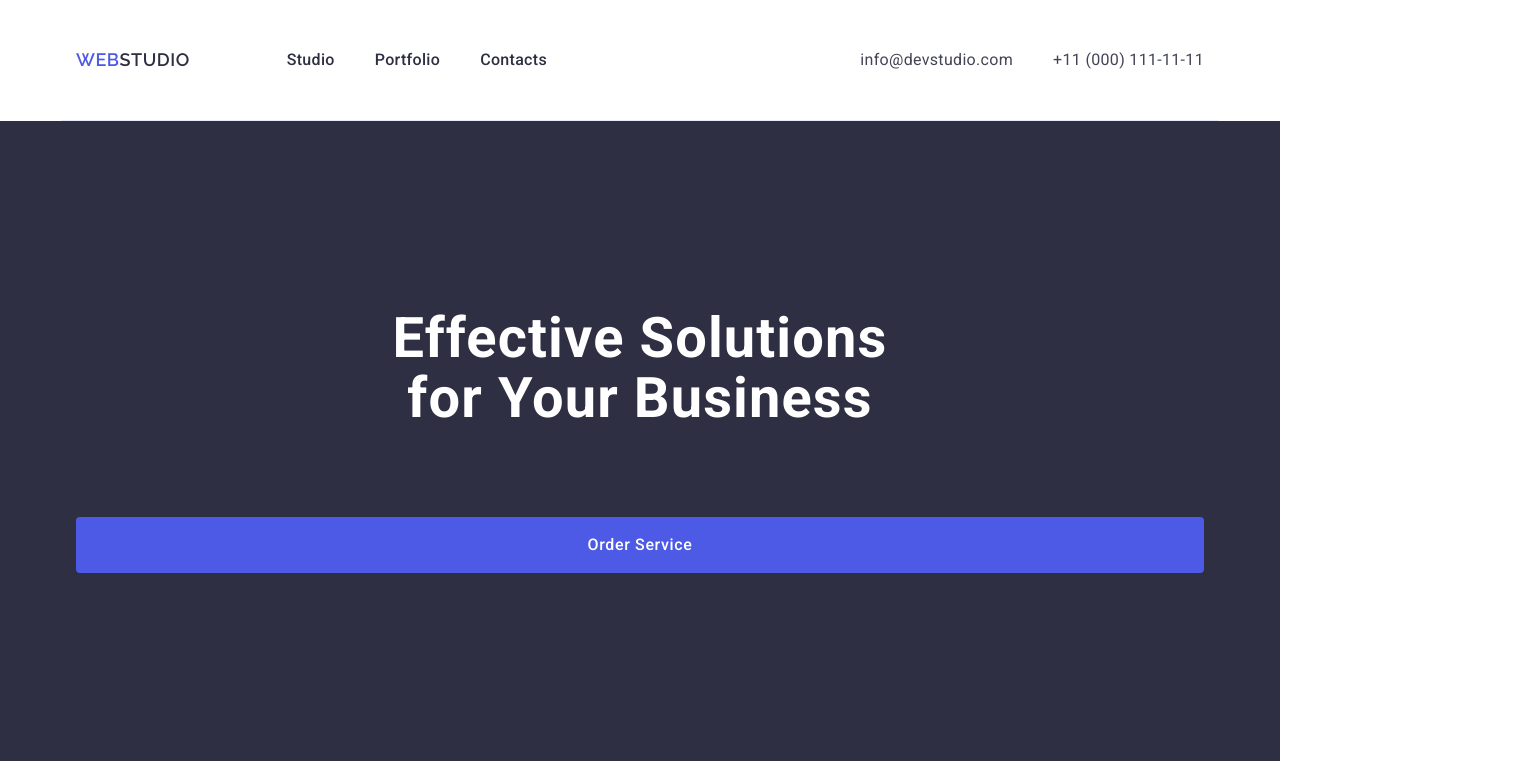
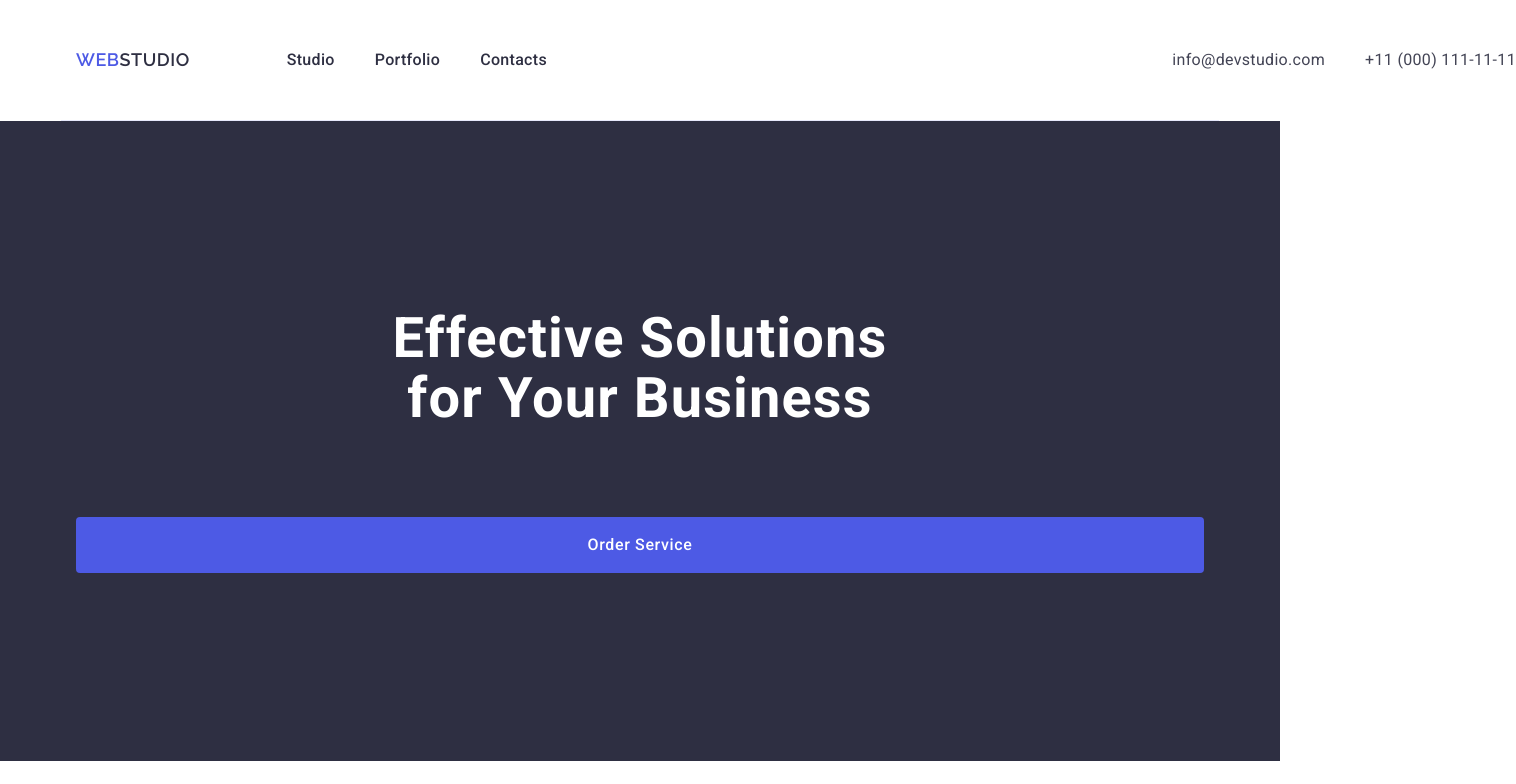
Before and after one commit to mostrino/goit-homework-03, a plain HTML site: page index.html in a window 1280 px wide. Shown: the top 784 px of the page, 1516 px wide, since content can reach past the window. Drawn offline with nearby package versions, Linux system fonts and the light colour scheme.

Commit message:
Update style.css

```diff
--- a/css/style.css
+++ b/css/style.css
@@ -72,7 +72,6 @@ img {
   font-weight: 500;
   line-height: 1.5;
   letter-spacing: 0.04em;
-  cursor: pointer;
 }
 
 .raleway-text:hover,
@@ -106,6 +105,9 @@ img {
   padding-bottom: 24px;
 }
 .page-header-container {
+  width: 1440px;
+  height: 72px;
+  flex-shrink: 0;
   display: flex;
   justify-content: space-between;
   align-items: center;
@@ -245,6 +247,7 @@ address {
   font-weight: 500;
   line-height: 1.2;
   letter-spacing: 0.02em;
+  margin-bottom: 8px;
 }
 .text {
   color: var(--slate, #434455);
```
